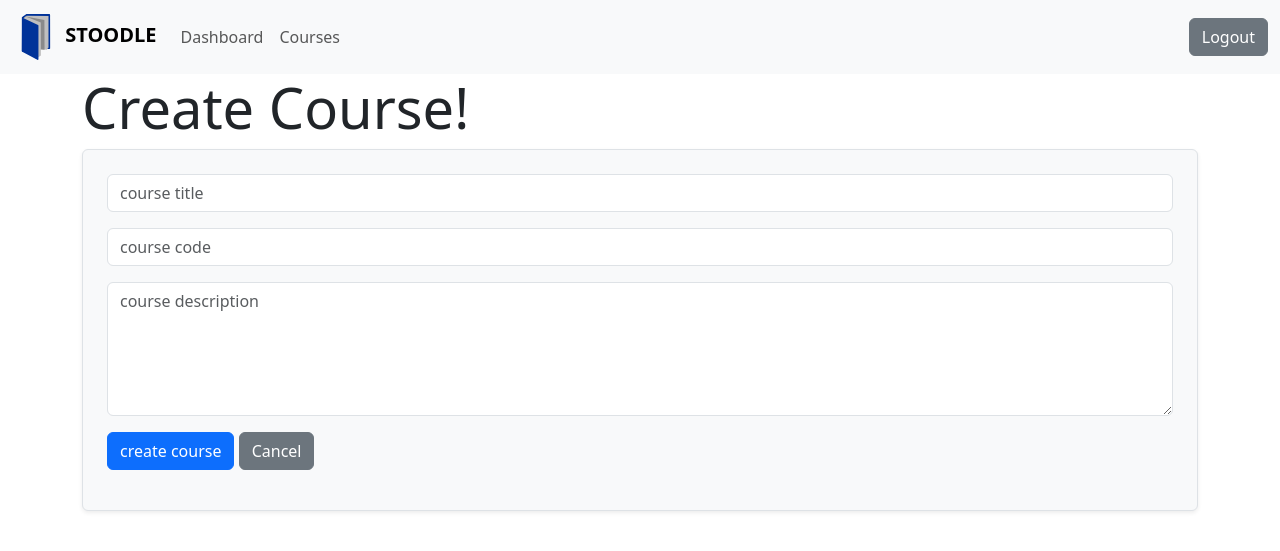
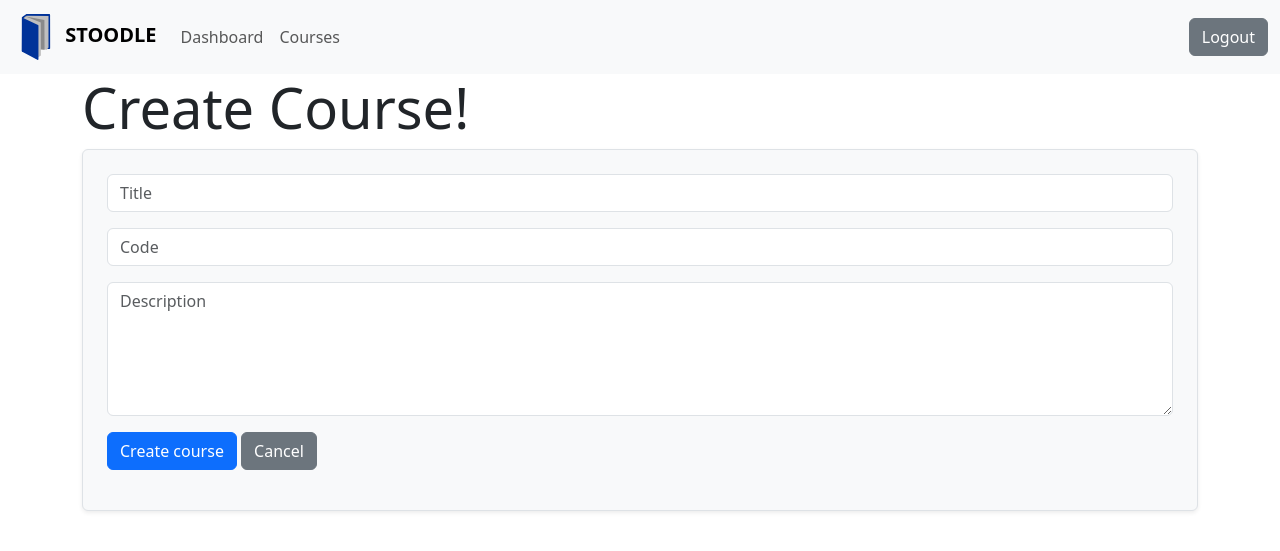
Before and after one commit to adit052003/SQLPROJECT, a Flask app: page /create_course in a window 1280 px wide. Shown: the top 551 px of the page. Run offline with Flask 3, Linux system fonts and the light colour scheme; the visitor is signed in with stand-in values (Sample User, id 1).

Commit message:
Cleaned up add_course_page

```diff
--- a/app/queries.py
+++ b/app/queries.py
@@ -33,6 +33,7 @@ def get_rating(course_id):
 def add_course(course_title, course_code, course_description):
     sql = "INSERT INTO courses (Title, Code, Description) VALUES (%s, %s, %s)"
     executeCommit(sql, (course_title, course_code, course_description))
+    return fetchone("SELECT LAST_INSERT_ID() AS ID")['ID']
 
 def edit_course(course_id, title, code, description):
     executeCommit(
--- a/app/templates/add_course.html
+++ b/app/templates/add_course.html
@@ -5,21 +5,20 @@
 {% block content %}
 <div class="container">
     <h1 class="display-4">Create Course!</h1>
-    <form method="POST" action="/create_course" class="border p-4 rounded shadow-sm bg-light">
+    <form method="POST" action="/api/create_course" class="border p-4 rounded shadow-sm bg-light">
         <div class="mb-3">
-            <input type="text" name="Title" placeholder="course title" class="form-control" required >
+            <input type="text" name="title" placeholder="Title" class="form-control" required >
         </div>
         <div class="mb-3">
-            <input type="text" name="Code" placeholder="course code" class="form-control" required >
+            <input type="text" name="code" placeholder="Code" class="form-control" required >
         </div>
         <div class="mb-3">
-            <textarea id="course_description" name="Description" placeholder="course description" class="form-control" rows="5" required></textarea>
+            <textarea id="course_description" name="description" placeholder="Description" class="form-control" rows="5" required></textarea>
         </div>
         <div></div>
         <div class="mb-3">
-            <button type="submit" class="btn btn-primary w-500">create course</button>
+            <button type="submit" class="btn btn-primary w-500">Create course</button>
             <input type="button" class = "btn btn-secondary" onclick="window.location.href='/dashboard'" value="Cancel">
-
         </div>
     </form>
 </div>
--- a/app/views.py
+++ b/app/views.py
@@ -19,17 +19,9 @@ def dashboard():
 def courses():
     return render_template("courses.html")
 
-@blueprint.route("/create_course", methods=['GET', 'POST'])
+@blueprint.route("/create_course")
 @login_required
 def create_course():
-    if request.method == 'POST':
-        print("Form Submitted!")
-        course_title = request.form['Title']
-        course_code = request.form['Code']
-        course_description = request.form['Description']
-        print(f"Title: {course_title}, Code: {course_code}, Description: {course_description}")
-        queries.add_course(course_title, course_code, course_description)
-        return redirect("/dashboard")
     return render_template("add_course.html")
 
 @blueprint.route("/course/<course_id>")
```
Also changed, not shown: app/api.py (+11 -1 lines).
